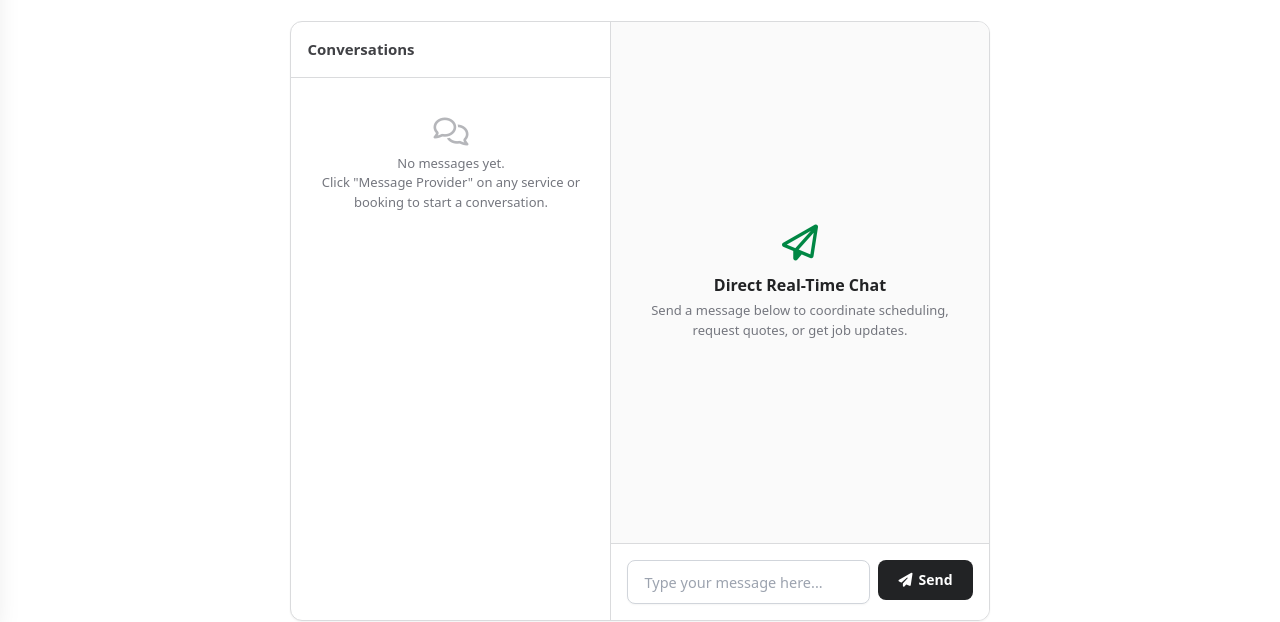
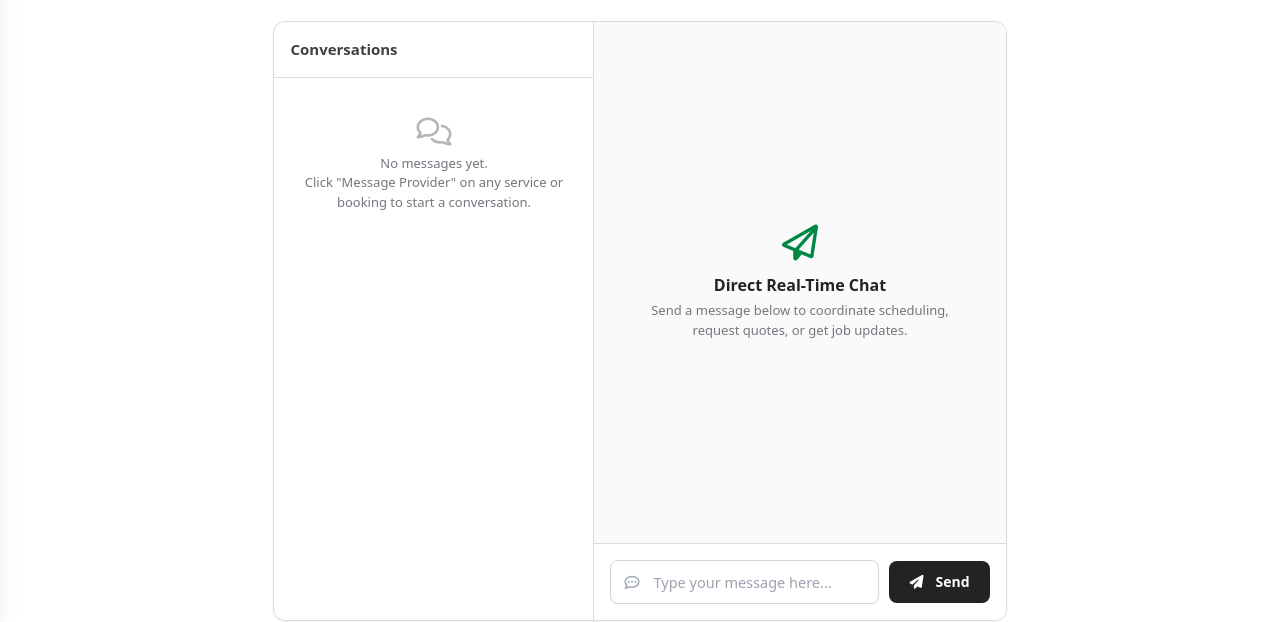
Before and after one commit to Emmanueld373/FIX-IT-Marketplace, a website: page public/messages.html in a window 1280 px wide. Shown: the part 184-806 px from the top of the page. Drawn offline with Linux system fonts and the light colour scheme; no server answers; a web font is replaced by a local one.

Commit message:
Enhance messages chat input form layout and styling

```diff
--- a/public/messages.html
+++ b/public/messages.html
@@ -34,15 +34,18 @@
       </div>
 
       <!-- Active Chat Window -->
-      <div style="display: flex; flex-direction: column; height: 100%;">
-        <div id="chat-message-history" style="flex: 1; overflow-y: auto; padding: 1.5rem; background: #fafafa;">
+      <div style="display: flex; flex-direction: column; height: 100%; min-height: 0;">
+        <div id="chat-message-history" style="flex: 1; overflow-y: auto; padding: 1.5rem; background: #fafafa; min-height: 0;">
           <!-- Messages -->
         </div>
 
-        <form id="chat-input-form" style="display: flex; gap: 8px; padding: 1rem; border-top: 1px solid #dadbdd; background: #fff;">
-          <input type="text" id="chat-input" placeholder="Type your message here..." class="form-input" style="flex: 1;" required />
-          <button type="submit" class="btn btn-primary">
-            <i class="fa-solid fa-paper-plane"></i>
+        <form id="chat-input-form" style="display: flex; gap: 10px; padding: 1rem; border-top: 1px solid #dadbdd; background: #fff; flex-shrink: 0; align-items: center;">
+          <div class="input-with-icon" style="flex: 1;">
+            <i class="fa-regular fa-comment-dots input-icon"></i>
+            <input type="text" id="chat-input" placeholder="Type your message here..." class="form-input" required />
+          </div>
+          <button type="submit" class="btn btn-primary" style="height: 42px; padding: 0 1.25rem; font-weight: 600; display: inline-flex; align-items: center;">
+            <i class="fa-solid fa-paper-plane" style="margin-right: 6px;"></i>
             <span>Send</span>
           </button>
         </form>
```
